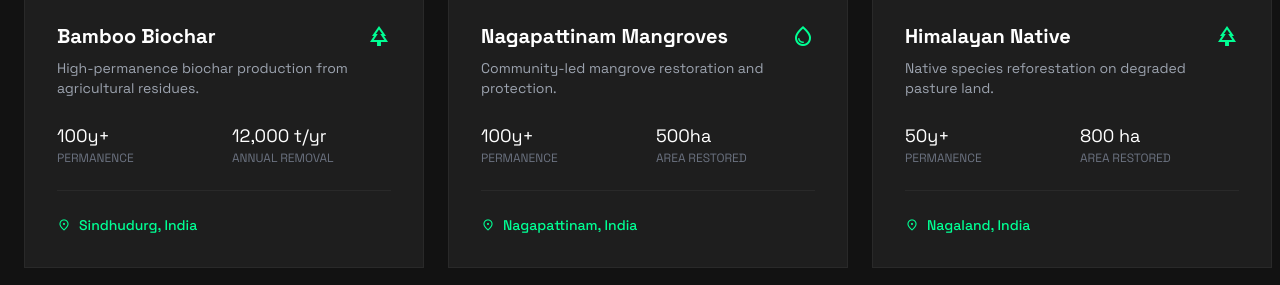
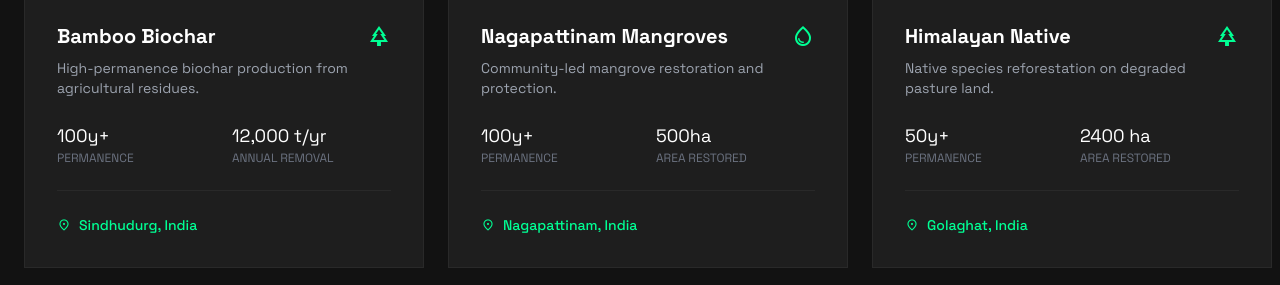
Before and after one commit to git-nfgf/nfgf, a React (Vite) app: page / in a window 1280 px wide. Shown: the part 1300-1585 px from the top of the page. Built offline with nearby package versions, Linux system fonts and the light colour scheme; no server answers; a web font is replaced by a local one.

Commit message:
changes in projects constant

```diff
--- a/constants.ts
+++ b/constants.ts
@@ -33,8 +33,8 @@ export const PROJECTS: Project[] = [
         id: 3,
         name: "Himalayan Native",
         type: "ARR (Reforestation)",
-        location: "Nagaland, India",
-        removal_annual: "800 ha",
+        location: "Golaghat, India",
+        removal_annual: "2400 ha",
         permanence: "50y+",
         status: "Active",
         img: getImageUrl("nagaland reforestation-min.png"),
--- a/index.html
+++ b/index.html
@@ -13,7 +13,7 @@
     <meta name="twitter:image" content="https://www.nfgf.in/assets/sharable_preview-min.png" />
     <meta property="og:image:width" content="1200" />
     <meta property="og:image:height" content="630" />
-    <meta property="og:url" content="https://www.nfgf.in/" />
+    <meta property="og:url" content="https:nfgf.in/" />
     <meta property="og:type" content="website" />
     <title>NFGF | Carbon Infrastructure</title>
 
```
